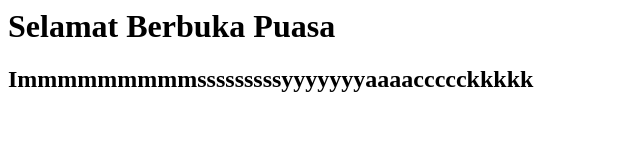
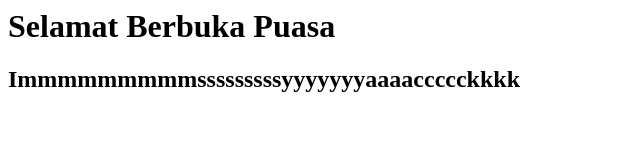
Before and after one commit to 16110316/amikom, a plain HTML site: page index.html in a window 1280 px wide. Shown: the full height of the page, 0-640 px from the left. Drawn offline with Linux system fonts and the light colour scheme.

Commit message:
Update index.html

```diff
--- a/index.html
+++ b/index.html
@@ -4,6 +4,6 @@
 </head>
 <body>
 	<h1>Selamat Berbuka Puasa</h1>
-	<h2>Immmmmmmmmsssssssssyyyyyyyaaaaccccckkkkk</h2>
+	<h2>Immmmmmmmmsssssssssyyyyyyyaaaaccccckkkk</h2>
 </body>
 </html>
```
